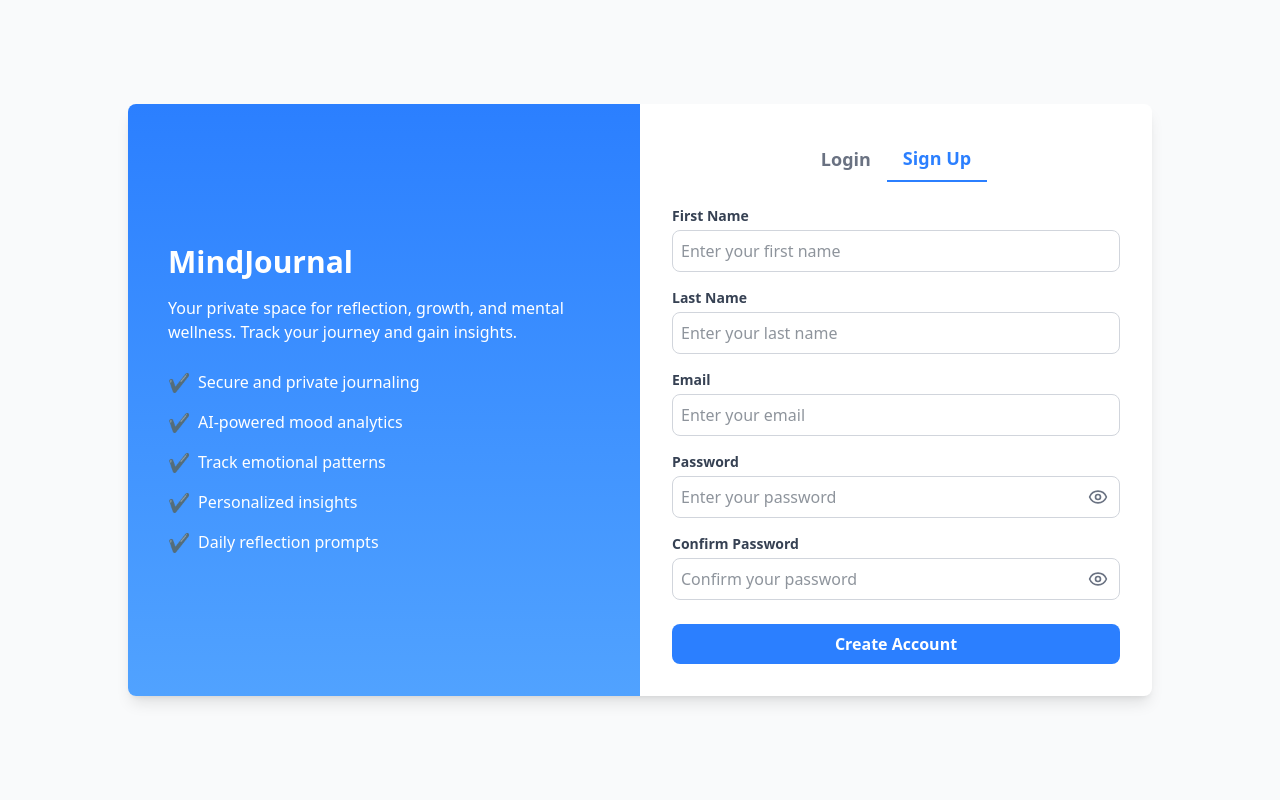
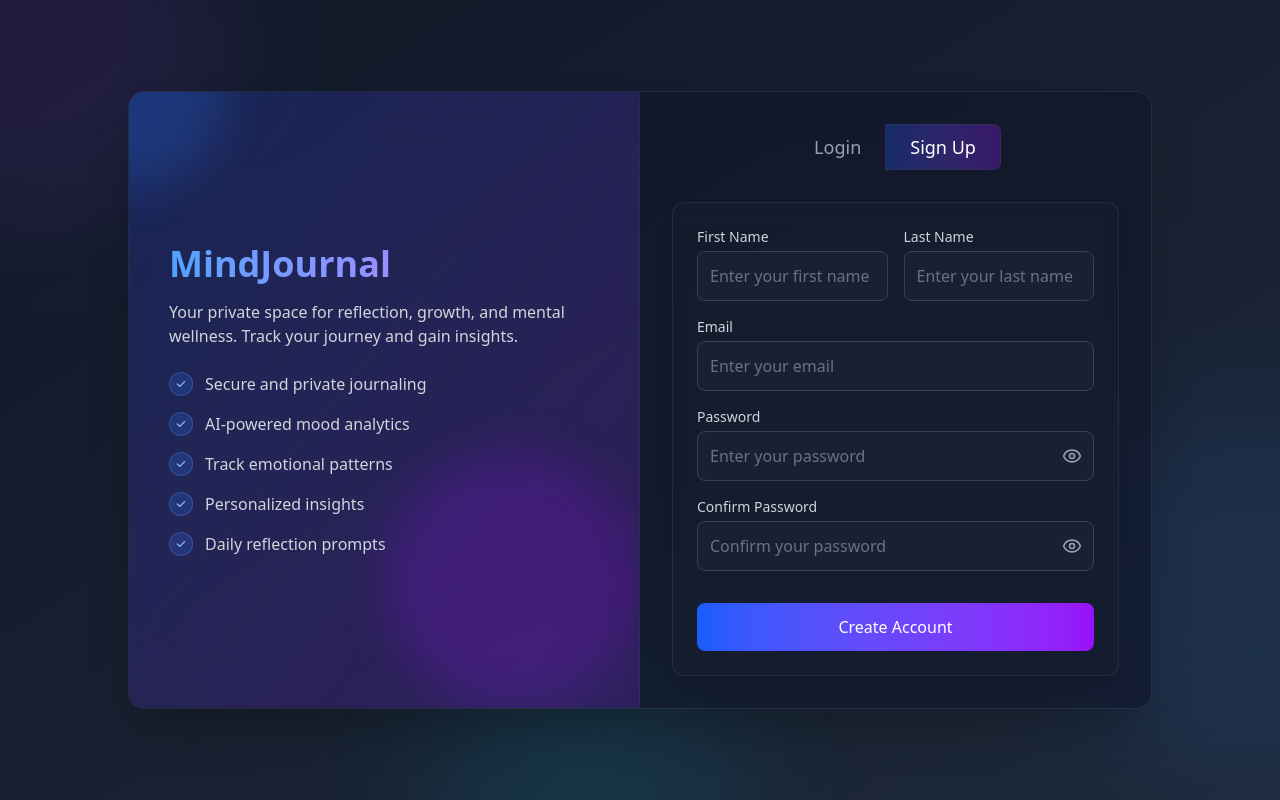
Before and after one commit to Librapraise/MindJournal, a Next.js app: page /auth in a window 1280 px wide. Both pictures are taken after a click on the button "Sign Up". Built offline with nearby package versions, Linux system fonts and the light colour scheme.

Commit message:
updated signup ui

```diff
--- a/src/app/components/AuthPage.tsx
+++ b/src/app/components/AuthPage.tsx
@@ -4,7 +4,7 @@ import { useState, useEffect } from 'react';
 import { useRouter } from 'next/navigation';
 import axios from 'axios';
 import { motion, AnimatePresence } from 'framer-motion';
-import { Eye, EyeOff } from 'lucide-react';
+import { Eye, EyeOff, Moon, Sun } from 'lucide-react';
 
 // Base URL constant
 const API_BASE_URL = 'https://mentalheathapp.vercel.app/users';
@@ -130,11 +130,11 @@ export default function AuthPage() {
           });
           setIsLogin(true);
 
-        } catch (signupError: any) {
+        } catch (signupError) {
           handleApiError(signupError);
         }
       }
-    } catch (error: any) {
+    } catch (error) {
       handleApiError(error);
     } finally {
       setLoading(false);
@@ -181,14 +181,26 @@ export default function AuthPage() {
   };
 
   return (
-    <div className="min-h-screen flex items-center justify-center bg-gray-50 px-4">
-      <div className="bg-white rounded-lg shadow-lg flex flex-col md:flex-row w-full max-w-5xl overflow-hidden">
+    <div className="min-h-screen flex items-center justify-center bg-gradient-to-br from-gray-900 to-gray-800 p-4">
+      {/* Background decorative element */}
+      <div className="absolute inset-0 overflow-hidden">
+        <div className="absolute -top-40 -left-40 w-96 h-96 bg-purple-500 rounded-full opacity-10 blur-3xl"></div>
+        <div className="absolute top-1/2 -right-40 w-96 h-96 bg-blue-500 rounded-full opacity-10 blur-3xl"></div>
+        <div className="absolute -bottom-40 left-1/3 w-80 h-80 bg-cyan-500 rounded-full opacity-10 blur-3xl"></div>
+      </div>
+
+      <div className="relative z-10 bg-gray-900/40 backdrop-blur-xl backdrop-filter rounded-2xl shadow-2xl border border-gray-700/50 flex flex-col md:flex-row w-full max-w-5xl overflow-hidden">
 
         {/* Left Panel */}
-        <div className="md:w-1/2 bg-gradient-to-b from-blue-500 to-blue-400 text-white p-10 flex flex-col justify-center">
-          <h2 className="text-3xl font-bold mb-4">MindJournal</h2>
-          <p className="mb-6">Your private space for reflection, growth, and mental wellness. Track your journey and gain insights.</p>
-          <ul className="space-y-3">
+        <div className="md:w-1/2 bg-gradient-to-br from-blue-600/20 to-purple-600/20 border-r border-gray-700/30 text-white p-10 flex flex-col justify-center relative overflow-hidden">
+          {/* Decorative circles */}
+          <div className="absolute -top-24 -left-24 w-48 h-48 bg-blue-500 rounded-full opacity-20 blur-xl"></div>
+          <div className="absolute bottom-0 right-0 w-64 h-64 bg-purple-600 rounded-full opacity-20 blur-xl"></div>
+
+          <div className="relative z-10">
+            <h2 className="text-4xl font-bold mb-4 bg-clip-text text-transparent bg-gradient-to-r from-blue-400 to-purple-400">MindJournal</h2>
+            <p className="mb-6 text-gray-300">Your private space for reflection, growth, and mental wellness. Track your journey and gain insights.</p>
+            <ul className="space-y-4">
               {[
                 'Secure and private journaling',
                 'AI-powered mood analytics',
@@ -197,23 +209,33 @@ export default function AuthPage() {
                 'Daily reflection prompts'
               ].map((feature, idx) => (
                 <li key={idx} className="flex items-center">
-                <span className="text-lg mr-2">✔️</span> {feature}
+                  <span className="mr-3 w-6 h-6 flex items-center justify-center rounded-full bg-blue-500/20 border border-blue-400/30">
+                    <svg xmlns="http://www.w3.org/2000/svg" className="h-3 w-3 text-blue-300" viewBox="0 0 20 20" fill="currentColor">
+                      <path fillRule="evenodd" d="M16.707 5.293a1 1 0 010 1.414l-8 8a1 1 0 01-1.414 0l-4-4a1 1 0 011.414-1.414L8 12.586l7.293-7.293a1 1 0 011.414 0z" clipRule="evenodd" />
+                    </svg>
+                  </span>
+                  <span className="text-gray-300">{feature}</span>
                 </li>
               ))}
             </ul>
           </div>
+        </div>
 
         {/* Right Panel */}
-        <div className="md:w-1/2 p-8">
+        <div className="md:w-1/2 p-8 relative bg-gray-900/40">
           {/* Tabs */}
-          <div className="flex justify-center mb-6">
+          <div className="flex justify-center mb-8">
             <button
               onClick={() => {
                 setIsLogin(true);
                 setErrorMessage('');
                 setSuccessMessage('');
               }}
-              className={`cursor-pointer px-4 py-2 focus:outline-none text-lg font-semibold transition-all duration-300 ${isLogin ? 'border-b-2 border-blue-500 text-blue-500' : 'text-gray-500'}`}
+              className={`cursor-pointer px-6 py-2 focus:outline-none text-lg font-medium transition-all duration-300 rounded-l-lg ${
+                isLogin
+                  ? 'bg-gradient-to-r from-blue-600/30 to-purple-600/30 text-white border border-gray-700/50'
+                  : 'text-gray-400 hover:text-gray-300'
+              }`}
               type="button"
             >
               Login
@@ -224,7 +246,11 @@ export default function AuthPage() {
                 setErrorMessage('');
                 setSuccessMessage('');
               }}
-              className={`cursor-pointer px-4 py-2 focus:outline-none text-lg font-semibold transition-all duration-300 ${!isLogin ? 'border-b-2 border-blue-500 text-blue-500' : 'text-gray-500'}`}
+              className={`cursor-pointer px-6 py-2 focus:outline-none text-lg font-medium transition-all duration-300 rounded-r-lg ${
+                !isLogin
+                  ? 'bg-gradient-to-r from-blue-600/30 to-purple-600/30 text-white border border-gray-700/50'
+                  : 'text-gray-400 hover:text-gray-300'
+              }`}
               type="button"
             >
               Sign Up
@@ -233,7 +259,7 @@ export default function AuthPage() {
 
           {/* Success message */}
           {successMessage && (
-            <div className="mb-4 p-2 bg-green-100 border border-green-400 text-green-700 rounded text-center">
+            <div className="mb-6 p-3 bg-green-900/30 backdrop-blur-sm border border-green-500/30 text-green-300 rounded-lg text-center">
               {successMessage}
             </div>
           )}
@@ -242,54 +268,55 @@ export default function AuthPage() {
           <AnimatePresence mode="wait">
             <motion.form
               key={isLogin ? 'login' : 'signup'}
-              initial={{ opacity: 0, scale: 0.95 }}
-              animate={{ opacity: 1, scale: 1 }}
-              exit={{ opacity: 0, scale: 0.95 }}
+              initial={{ opacity: 0, y: 20 }}
+              animate={{ opacity: 1, y: 0 }}
+              exit={{ opacity: 0, y: -20 }}
               transition={{ duration: 0.4 }}
               onSubmit={handleSubmit}
+              className="bg-gray-800/30 backdrop-blur-sm p-6 rounded-xl border border-gray-700/50 shadow-lg"
             >
               {!isLogin && (
-                <>
-                  <div className="mb-4">
-                    <label className="block text-sm font-bold text-gray-700 mb-1">First Name</label>
+                <div className="grid grid-cols-1 md:grid-cols-2 gap-4 mb-4">
+                  <div>
+                    <label className="block text-sm font-medium text-gray-300 mb-1">First Name</label>
                     <input
                       type="text"
                       name="firstName"
                       placeholder="Enter your first name"
                       value={formData.firstName}
                       onChange={handleChange}
-                      className="w-full p-2 border border-gray-300 rounded-lg focus:outline-none focus:ring-2 focus:ring-blue-500 transition-all text-gray-800"
+                      className="w-full p-3 bg-gray-800/50 border border-gray-700 rounded-lg focus:outline-none focus:ring-2 focus:ring-blue-500/50 transition-all text-gray-200 placeholder-gray-500"
                       required
                     />
                   </div>
-                  <div className="mb-4">
-                    <label className="block text-sm font-bold text-gray-700 mb-1">Last Name</label>
+                  <div>
+                    <label className="block text-sm font-medium text-gray-300 mb-1">Last Name</label>
                     <input
                       type="text"
                       name="lastName"
                       placeholder="Enter your last name"
                       value={formData.lastName}
                       onChange={handleChange}
-                      className="w-full p-2 border border-gray-300 rounded-lg focus:outline-none focus:ring-2 focus:ring-blue-500 transition-all text-gray-800"
+                      className="w-full p-3 bg-gray-800/50 border border-gray-700 rounded-lg focus:outline-none focus:ring-2 focus:ring-blue-500/50 transition-all text-gray-200 placeholder-gray-500"
                       required
                     />
                   </div>
-                </>
+                </div>
               )}
               <div className="mb-4">
-                <label className="block text-sm font-bold text-gray-700 mb-1">Email</label>
+                <label className="block text-sm font-medium text-gray-300 mb-1">Email</label>
                 <input
                   type="email"
                   name="email"
                   placeholder="Enter your email"
                   value={formData.email}
                   onChange={handleChange}
-                  className="w-full p-2 border border-gray-300 rounded-lg focus:outline-none focus:ring-2 focus:ring-blue-500 transition-all text-gray-800"
+                  className="w-full p-3 bg-gray-800/50 border border-gray-700 rounded-lg focus:outline-none focus:ring-2 focus:ring-blue-500/50 transition-all text-gray-200 placeholder-gray-500"
                   required
                 />
               </div>
               <div className="mb-4">
-                <label className="block text-sm font-bold text-gray-700 mb-1">Password</label>
+                <label className="block text-sm font-medium text-gray-300 mb-1">Password</label>
                 <div className="relative">
                   <input
                     type={showPassword ? "text" : "password"}
@@ -297,7 +324,7 @@ export default function AuthPage() {
                     placeholder="Enter your password"
                     value={formData.password}
                     onChange={handleChange}
-                    className="w-full p-2 border border-gray-300 rounded-lg focus:outline-none focus:ring-2 focus:ring-blue-500 transition-all text-gray-800"
+                    className="w-full p-3 bg-gray-800/50 border border-gray-700 rounded-lg focus:outline-none focus:ring-2 focus:ring-blue-500/50 transition-all text-gray-200 placeholder-gray-500"
                     required
                   />
                   <button
@@ -306,16 +333,16 @@ export default function AuthPage() {
                     className="absolute inset-y-0 right-0 pr-3 flex items-center cursor-pointer"
                   >
                     {showPassword ? (
-                      <EyeOff size={20} className="text-gray-500" />
+                      <EyeOff size={20} className="text-gray-400" />
                     ) : (
-                      <Eye size={20} className="text-gray-500" />
+                      <Eye size={20} className="text-gray-400" />
                     )}
                   </button>
                 </div>
               </div>
               {!isLogin && (
                 <div className="mb-4">
-                  <label className="block text-sm font-bold text-gray-700 mb-1">Confirm Password</label>
+                  <label className="block text-sm font-medium text-gray-300 mb-1">Confirm Password</label>
                   <div className="relative">
                     <input
                       type={showConfirmPassword ? "text" : "password"}
@@ -323,7 +350,7 @@ export default function AuthPage() {
                       placeholder="Confirm your password"
                       value={formData.confirmPassword}
                       onChange={handleChange}
-                      className="w-full p-2 border border-gray-300 rounded-lg focus:outline-none focus:ring-2 focus:ring-blue-500 transition-all text-gray-800"
+                      className="w-full p-3 bg-gray-800/50 border border-gray-700 rounded-lg focus:outline-none focus:ring-2 focus:ring-blue-500/50 transition-all text-gray-200 placeholder-gray-500"
                       required
                     />
                     <button
@@ -332,9 +359,9 @@ export default function AuthPage() {
                       className="absolute inset-y-0 right-0 pr-3 flex items-center cursor-pointer"
                     >
                       {showConfirmPassword ? (
-                        <EyeOff size={20} className="text-gray-500" />
+                        <EyeOff size={20} className="text-gray-400" />
                       ) : (
-                        <Eye size={20} className="text-gray-500" />
+                        <Eye size={20} className="text-gray-400" />
                       )}
                     </button>
                   </div>
@@ -343,7 +370,7 @@ export default function AuthPage() {
               <button
                 type="submit"
                 disabled={loading}
-                className="cursor-pointer font-bold w-full bg-blue-500 text-white py-2 mt-2 rounded-lg hover:bg-blue-600 focus:outline-none focus:ring-2 focus:ring-blue-500 transition-all disabled:opacity-50"
+                className="cursor-pointer font-medium w-full bg-gradient-to-r from-blue-600 to-purple-600 text-white py-3 px-4 mt-4 rounded-lg hover:from-blue-700 hover:to-purple-700 focus:outline-none focus:ring-2 focus:ring-blue-500/50 transition-all disabled:opacity-50 disabled:hover:from-blue-600 disabled:hover:to-purple-600"
               >
                 {loading ? 'Processing...' : isLogin ? 'Login' : 'Create Account'}
               </button>
@@ -352,37 +379,10 @@ export default function AuthPage() {
 
           {/* Display Error Message */}
           {errorMessage && (
-            <div className="mt-4 p-2 bg-red-100 border border-red-400 text-red-700 rounded text-center">
+            <div className="mt-6 p-3 bg-red-900/30 backdrop-blur-sm border border-red-500/30 text-red-300 rounded-lg text-center">
               {errorMessage}
             </div>
           )}
-
-          {/* Social Logins
-          <div className="text-center mt-6">
-            <p className="text-sm text-gray-400">Or continue with</p>
-            <div className="flex justify-center gap-4 mt-3">
-              {['G', 'f', 'in'].map((social, idx) => (
-                <button
-                  key={idx}
-                  type="button"
-                  className="cursor-pointer w-10 h-10 bg-gray-100 rounded-full flex items-center justify-center hover:bg-gray-200 transition-all"
-                >
-                  {social}
-                </button>
-              ))}
-            </div>
-          </div>
-          */}
-
-          {/* Forgot Password
-          {isLogin && (
-            <div className="text-center mt-4">
-              <a href="#" className="text-blue-500 text-sm hover:underline">
-                Forgot Password?
-              </a>
-            </div>
-          )}
-          */}
         </div>
       </div>
     </div>
```
Lines whose indentation alone changed are shown as unchanged.
